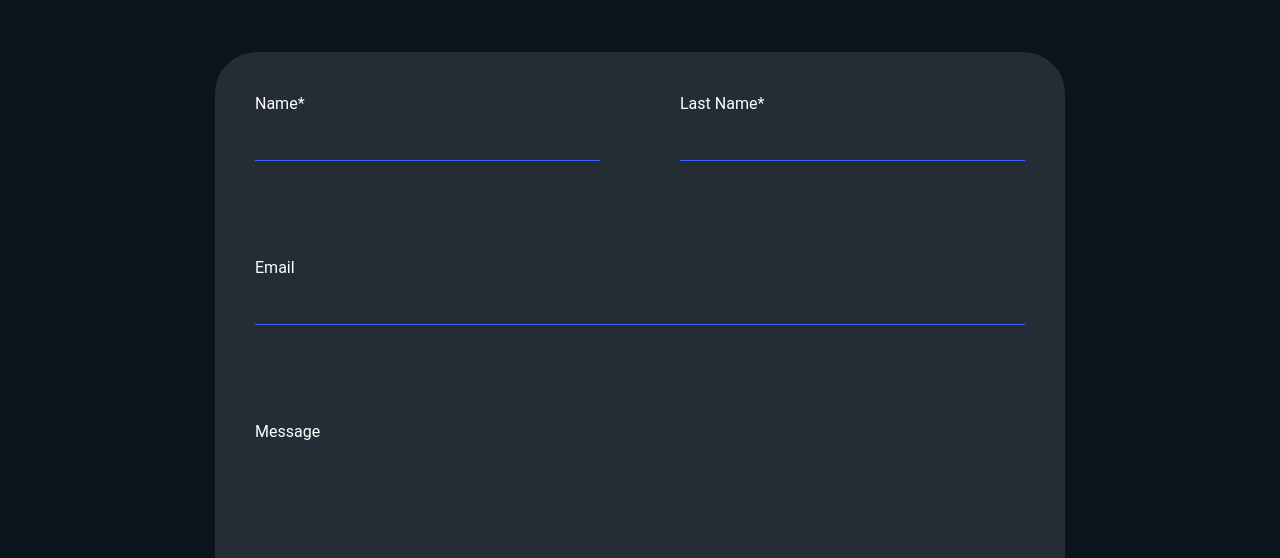
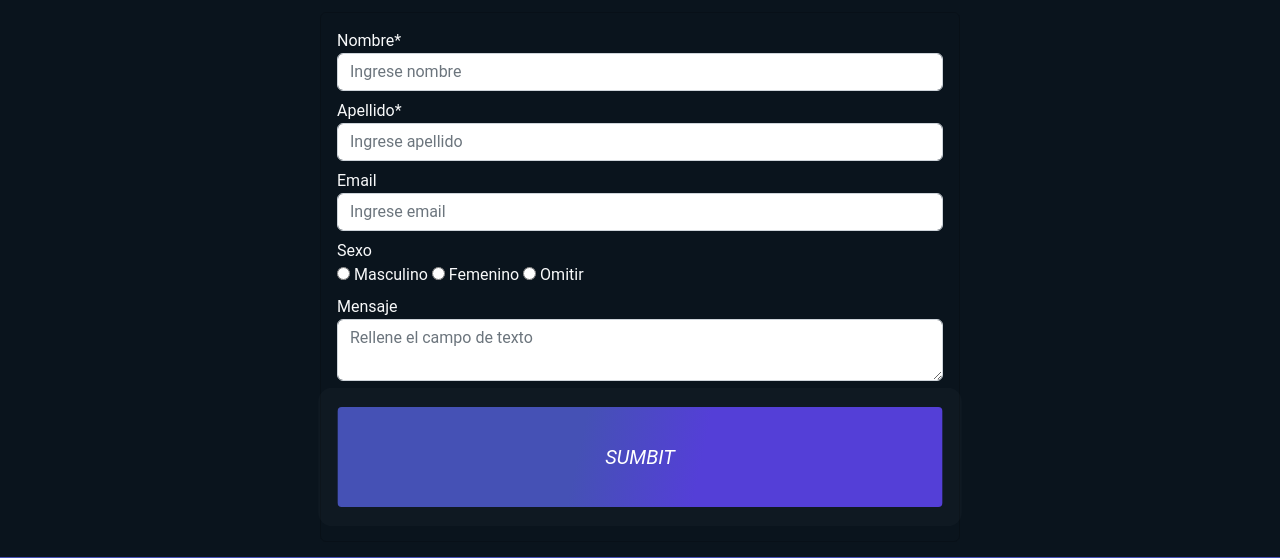
Before and after one commit to martinvidela/BeGreater-Shop, a plain HTML site: page pages/contact.html in a window 1280 px wide. Shown: the part 242-800 px from the top of the page. Drawn offline with nearby package versions, Linux system fonts and the light colour scheme.

Commit message:
finalform

```diff
--- a/pages/contact.html
+++ b/pages/contact.html
@@ -55,32 +55,47 @@
 
     </header>
 
-    <main class="mainContact">
-        <div class="caja1">
-
-            <form class="form" action="">
-                <label for=""> Name*
-                    <input class="controls" type="text" name="nombres" id="nombres" required>
-                </label>
-                <label for=""> Last Name*
-                    <input class="controls" type="text" name="apellidos" id="apellidos" required>
-                </label>
-                <label for=""> Email
-                    <input class="controls" type="email" name="correo" id="correo" required>
-                </label>
-                <label for=""> Message
-                    <textarea class="controls" name="mensaje" id="mensaje" cols="30" rows="10"></textarea>
-                    <button type="submit" class="btnForm">Send</button>
-            </form>
-
-        </div>
+    <main>
+        <section class="d-flex justify-content-center">
+            <div class="card col-sm-6 p-3 bg-transparent text-light">
+                <div class="mb-2">
+                    <form action="">
+                        <div class="mb-2">
+                            <label for="nombre">Nombre*</label>
+                            <input type="text" class="form-control" name="nombre" id="nombre"
+                                placeholder="Ingrese nombre" required>
+                        </div>
+                        <div class="mb-2">
+                            <label for="apellido">Apellido*</label>
+                            <input type="text" class="form-control" name="apellido" id="apellido"
+                                placeholder="Ingrese apellido" req>
+                        </div>
+                        <div class="mb-2">
+                            <label for="email">Email</label>
+                            <input type="email" class="form-control" name="email" id="email"
+                                placeholder="Ingrese email">
+                        </div>
+                        <div class="mb-2">
+                            <div>
+                            <label for="sexo">Sexo</label>
+                        </div>
+                            <input type="radio" name="sexo" id="sexo" value="masculino"> Masculino
+                            <input type="radio" name="sexo" id="sexo" value="femenino"> Femenino
+                            <input type="radio" name="sexo" id="sexo" value="omitir"> Omitir
+                        </div>
+                        <div class="mb-2">
+                            <label for="mensaje"> Mensaje</label>
+                            <textarea name="mensaje" id="mensaje" placeholder="Rellene el campo de texto" class="form-control"></textarea>
+                        </div>
+                        <div class="d-flex justify-content-center">
+                            <button type="button" class="btnForm w-100">SUMBIT</button>
+                        </div>
+                    </form>
+                </div>
+            </div>
+        </section>
 
 
-
-        <iframe
-            src="https://www.google.com/maps/embed?pb=!1m18!1m12!1m3!1d107134.7439401323!2d-60.766679105684574!3d-32.95204571141155!2m3!1f0!2f0!3f0!3m2!1i1024!2i768!4f13.1!3m3!1m2!1s0x95b6539335d7d75b%3A0xec4086e90258a557!2sRosario%2C%20Santa%20Fe!5e0!3m2!1ses!2sar!4v1673487970572!5m2!1ses!2sar"
-            width="600" height="450" style="border:0;" allowfullscreen="" loading="lazy"
-            referrerpolicy="no-referrer-when-downgrade"></iframe>
 
         <div class="separacion"></div>
 
--- a/src/scss/_contact.scss
+++ b/src/scss/_contact.scss
@@ -87,7 +87,8 @@
 
 .btnForm {
     margin-top: 18px;
-    margin-bottom: 14px;
+    margin-bottom: 10px;
+
     height: 100px;
     background: linear-gradient(102deg, #4551b5 40%, #543fd7 60%);
     font-size: 20px;
@@ -102,15 +103,6 @@
     box-shadow: 0 0 0 0 rgb(0, 0, 0);
     -webkit-animation: pulse 1.5s infinite;
     animation: pulse 1.5s infinite;
-
-@media(max-width:900px){
-    margin-top: 0;
-    margin-bottom: 0px;
-    height: 50px;
-
-
-}
-
 }
 
 @-webkit-keyframes pulse {
```
Also changed, not shown: assets/css/style.css, 1 other file.
